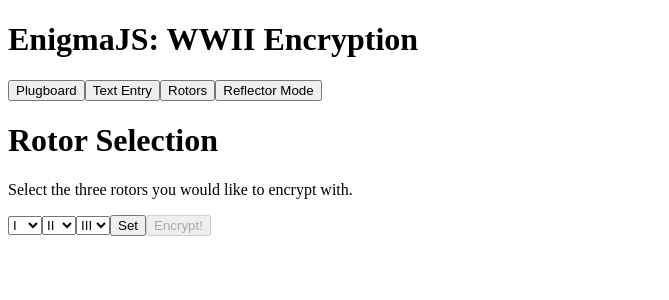
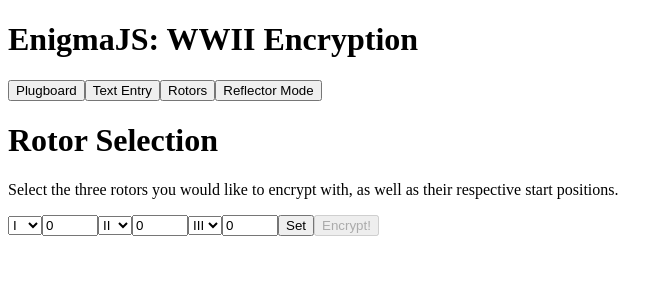
Before and after one commit to GINGANINJA323/enigmajs, a React (Create React App) app: page / in a window 1280 px wide. Both pictures are taken after a click on the button "Rotors". Shown: the top 300 px of the page, without its empty margins (0-669 px from the left). Built offline with nearby package versions, Linux system fonts and the light colour scheme.

Commit message:
Added front-end control for start positions.

```diff
--- a/src/components/enigma.js
+++ b/src/components/enigma.js
@@ -16,6 +16,7 @@ class Enigma extends React.Component {
       steckerPairs: {},
       reflector: 'b',
       rotors: ['I', 'II', 'III'],
+      rotorStart: [0, 0, 0],
       visibleComponent: null
     }
 
@@ -111,6 +112,7 @@ class Enigma extends React.Component {
           <RotorConfig
             onChange={this.onChange}
             rotors={this.state.rotors}
+            rotorStart={this.state.rotorStart}
           /> :
           null
         }
--- a/src/components/rotors.js
+++ b/src/components/rotors.js
@@ -7,49 +7,76 @@ class RotorConfig extends React.Component {
     super(props);
 
     this.state = {
-      rotorArray: props.rotors || ['I', 'II', 'III']
+      rotorArray: props.rotors || ['I', 'II', 'III'],
+      rotorStart: props.rotorStart || [0, 0, 0]
     };
   }
 
-  onChangeRotor(value, pos) {
-    let rotorArray = this.state.rotorArray;
+  handleValueChange(field, value, pos) {
+    let array = this.state[field];
 
-    rotorArray[pos] = value;
+    array[pos] = value;
 
-    this.setState({ rotorArray });
+    this.setState({ [field]: array });
+  }
+
+  handleChangeRotors() {
+    this.props.onChange('rotors', this.state.rotorArray);
+    this.props.onChange('rotorStart', this.state.rotorStart);
   }
 
   render() {
 
     const rotors = ['I', 'II', 'III'];
 
-    console.log('Props for RotorConfig: ', this.props.rotors);
+    console.log('Props for RotorConfig: ', this.props);
 
     return (
       <>
         <h1>{'Rotor Selection'}</h1>
-        <p>{'Select the three rotors you would like to encrypt with.'}</p>
+        <p>{'Select the three rotors you would like to encrypt with, as well as their respective start positions.'}</p>
 
         <Dropdown
-          onClick={(e) => this.onChangeRotor(e.target.value, 0)}
+          onClick={(e) => this.handleValueChange('rotorArray', e.target.value, 0)}
           options={rotors}
           value={this.props.rotors[0]}
         />
+        <input
+          type={'number'}
+          min={0}
+          max={26}
+          value={this.state.rotorStart[0]}
+          onChange={(e) => this.handleValueChange('rotorStart', e.target.value, 0)}
+        />
 
         <Dropdown
-          onClick={(e) => this.onChangeRotor(e.target.value, 1)}
+          onClick={(e) => this.handleValueChange('rotorArray', e.target.value, 1)}
           options={rotors}
           value={this.props.rotors[1]}
         />
+        <input
+          type={'number'}
+          min={0}
+          max={26}
+          value={this.state.rotorStart[1]}
+          onChange={(e) => this.handleValueChange('rotorStart', e.target.value, 1)}
+        />
 
         <Dropdown
-          onClick={(e) => this.onChangeRotor(e.target.value, 2)}
+          onClick={(e) => this.handleValueChange('rotorArray', e.target.value, 2)}
           options={rotors}
           value={this.props.rotors[2]}
         />
+        <input
+          type={'number'}
+          min={0}
+          max={26}
+          value={this.state.rotorStart[2]}
+          onChange={(e) => this.handleValueChange('rotorStart', e.target.value, 2)}
+        />
 
         <button
-          onClick={() => this.props.onChange('rotors', this.state.rotorArray)}
+          onClick={this.handleChangeRotors}
         >{'Set'}</button>
       </>
     );
```
